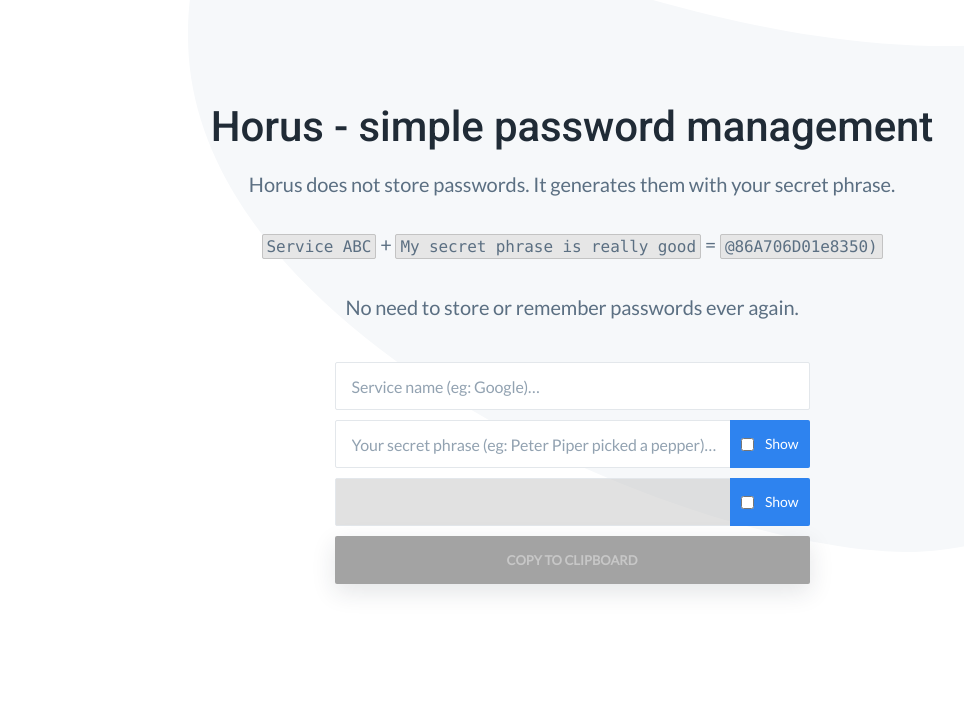
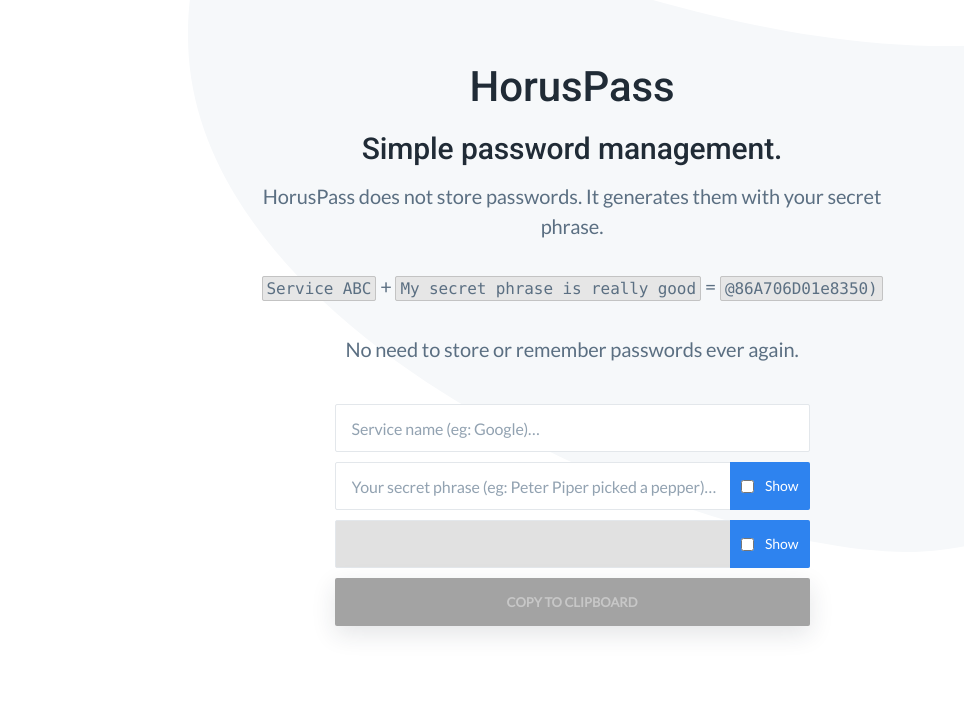
Before and after one commit to HermanMartinus/horus-webapp, a website: page index.html in a window 1280 px wide. Shown: the part 59-770 px from the top of the page, without its empty margins (68-1032 px from the left). Drawn offline with nearby package versions, Linux system fonts and the light colour scheme.

Commit message:
...guess I wasn't

```diff
--- a/index.html
+++ b/index.html
@@ -50,9 +50,10 @@
             <section class="hero text-center">
                 <div class="container-sm">
                     <div class="hero-inner">
-                        <h1 class="hero-title h2-mobile mt-0 is-revealing">Horus - simple password management</h1>
+                        <h1 class="hero-title h2-mobile mt-0 is-revealing">HorusPass</h1>
+                        <h2 class="hero-title h3 mt-0 is-revealing">Simple password management.</h2>
                         <p class="hero-paragraph is-revealing">
-                            Horus does not store passwords. It generates them with your secret phrase.
+                            HorusPass does not store passwords. It generates them with your secret phrase.
                             <br><br>
                             <code>Service ABC</code> + <code>My secret phrase is really good</code> = <code>@86A706D01e8350)</code>
                             <br><br>
--- a/src/scss/layout/_hero.scss
+++ b/src/scss/layout/_hero.scss
@@ -73,7 +73,6 @@
 @include media( '>medium' ) {
 
     .hero {
-        padding-top: 80px;
         padding-bottom: 40px;
     }
 
```
Also changed, not shown: dist/css/style.css.
